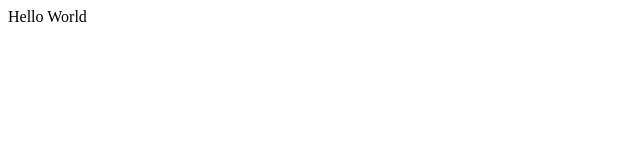
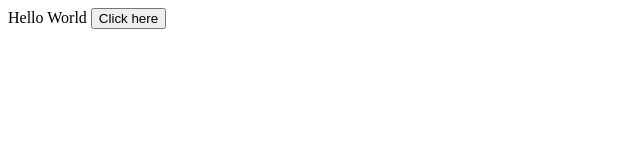
Before and after one commit to matthieuhelary/upscope-test, a plain HTML site: page index.html in a window 1280 px wide. Shown: the whole page, without its empty margins (0-640 px from the left). Drawn offline with Linux system fonts and the light colour scheme.

Commit message:
Adding button

```diff
--- a/index.html
+++ b/index.html
@@ -1,4 +1,6 @@
 Hello World
+<button type="button">Click here</button>
+
 <script>
 (function(w, u, d){var i=function(){i.c(arguments)};i.q=[];i.c=function(args){i.q.push(args)};var l = function(){var s=d.createElement('script');s.type='text/javascript';s.async=true;s.src='https://code.upscope.io/ZDEjvCNNwg.js';var x=d.getElementsByTagName('script')[0];x.parentNode.insertBefore(s,x);};if(typeof u!=="function"){w.Upscope=i;l();}})(window, window.Upscope, document);
 
```
